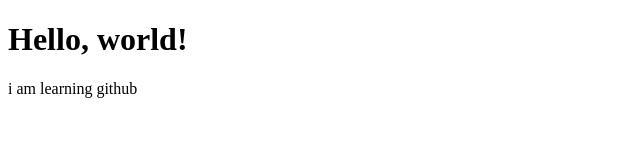
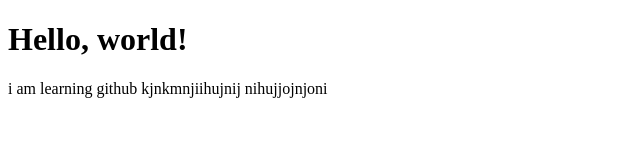
Before and after one commit to aachalmalode11/aachal, a plain HTML site: page index1.html in a window 1280 px wide. Shown: the whole page, without its empty margins (0-640 px from the left). Drawn offline with Linux system fonts and the light colour scheme.

Commit message:
Update paragraph text in index1.html

```diff
--- a/index1.html
+++ b/index1.html
@@ -1,5 +1,5 @@
 <!doctype html>
 <title>Hello page</title>
 <h1>Hello, world!</h1>
-<p>i am learning github</p>
+<p>i am learning github kjnkmnjiihujnij nihujjojnjoni</p>
 </html>
```
